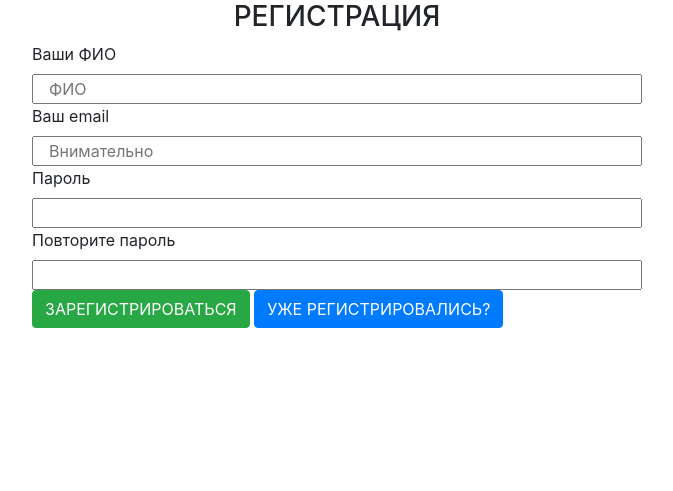
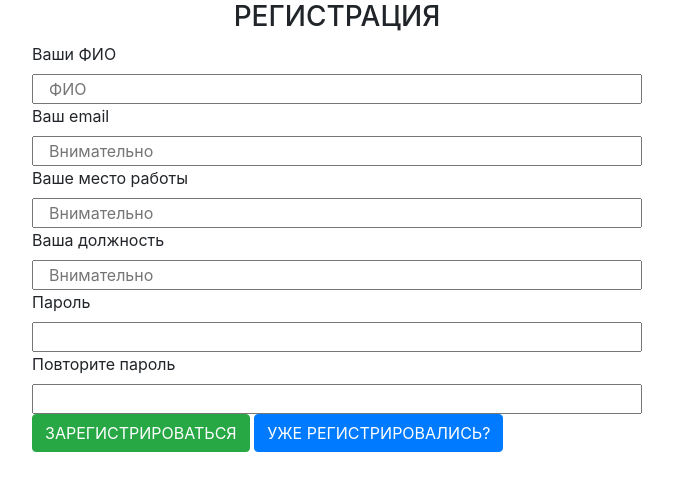
Before and after one commit to romakir/kanbala, a Flask app: page /auth/registration in a window 1280 px wide. Shown: the top 491 px of the page, without its empty margins (303-976 px from the left). Run offline with Flask 2, Linux system fonts and the light colour scheme; some libraries are stand-ins or nearby versions.

Commit message:
регистрация дополнена организацией и должностью

```diff
--- a/app/auth/forms.py
+++ b/app/auth/forms.py
@@ -15,6 +15,8 @@ class LoginForm(FlaskForm):
 class RegistrationForm(FlaskForm):
     username = StringField('Ваши ФИО', validators=[DataRequired()])
     email = EmailField('Ваш email', validators=[DataRequired()])
+    organization = StringField('Ваше место работы', validators=[DataRequired()])
+    position = StringField('Ваша должность', validators=[DataRequired()])
     password = PasswordField('Пароль', validators=[DataRequired()])
     password2 = PasswordField('Повторите пароль', validators=[DataRequired(), EqualTo('password', message='Пароли не совпадают')])
     submit = SubmitField('ЗАРЕГИСТРИРОВАТЬСЯ')
--- a/app/auth/routes.py
+++ b/app/auth/routes.py
@@ -41,6 +41,8 @@ def register():
         user = User()
         user.username = form.username.data
         user.email = form.email.data
+        user.organization = form.organization.data
+        user.position = form.position.data
         user.set_password(form.password.data)
         db.session.add(user)
         db.session.commit()
--- a/app/templates/auth/register.html
+++ b/app/templates/auth/register.html
@@ -13,6 +13,18 @@
         {{ form.email.label() }}<br>
         {{ form.email(size=64, class='col-sm-12', type='email', placeholder='Внимательно') }}<br>
         {% for error in form.email.errors %}
+            <span style="color: red;">[{{ error }}]</span>
+        {% endfor %}
+
+        {{ form.organization.label() }}<br>
+        {{ form.organization(size=64, class='col-sm-12', type='email', placeholder='Внимательно') }}<br>
+        {% for error in form.organization.errors %}
+            <span style="color: red;">[{{ error }}]</span>
+        {% endfor %}
+
+        {{ form.position.label() }}<br>
+        {{ form.position(size=64, class='col-sm-12', type='email', placeholder='Внимательно') }}<br>
+        {% for error in form.position.errors %}
             <span style="color: red;">[{{ error }}]</span>
         {% endfor %}
 
```
